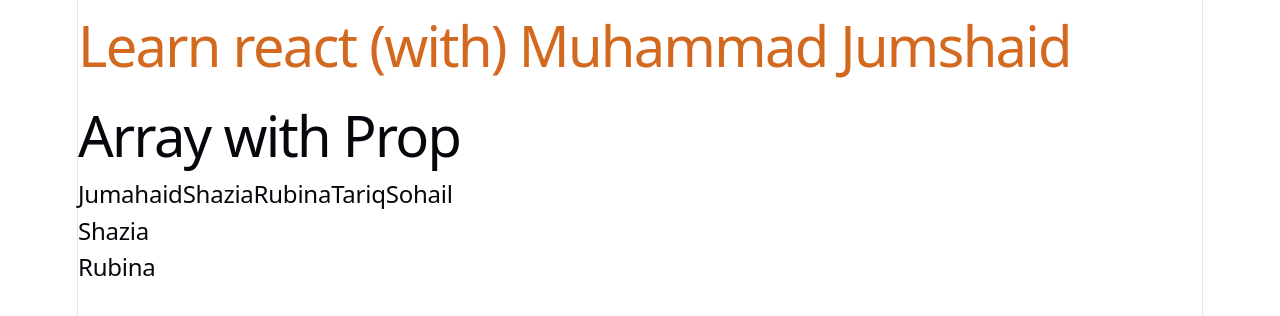
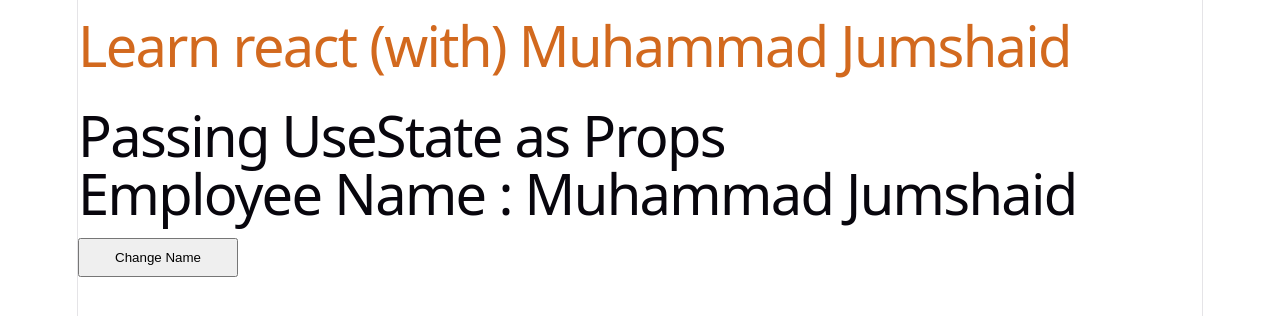
Before and after one commit to MuhammadJumshaid/Jumshaid-reactcode, a React (Vite) app: page / in a window 1280 px wide. Shown: the top 316 px of the page. Built offline with nearby package versions, Linux system fonts and the light colour scheme.

Commit message:
20260706_Passing UseState as Props

```diff
--- a/src/App.jsx
+++ b/src/App.jsx
@@ -1,7 +1,9 @@
 
+import { useState } from 'react'
 import './App.css'
-import ArrayProps from './ArrayProps'
-import ObjectProps from './ObjectProps'
+import UseStateAsProps from './UseStateAsProps'
+// import ArrayProps from './ArrayProps'
+// import ObjectProps from './ObjectProps'
 // import Assignment_3 from './Assignment_3'
 // import PropsInReact from './PropsInReact'
 // import Assignment2 from './Assignment2'
@@ -14,7 +16,15 @@ import ObjectProps from './ObjectProps'
 // import CompFun, { flower, Provinces } from './CompFun'
 
 function App() {
-//  let myName = "Muhammad Jumshaid"
+
+// const [empName, setEmpName] = ("Muhammad Jumshaid");
+
+// console.log(empName) // M
+// alert(empName)   // M
+// //  let myName = "Muhammad Jumshaid"
+
+const [user, setUser] = useState("Muhammad Jumshaid")
+// const [user, setUser] = useState("")
 
 // const employee = {
 //   empName : "Jumshaid",
@@ -35,7 +45,7 @@ function App() {
 //   empMail : "jimi@gmail.com"
 // }
 
-const empNames = ["Jumahaid", "Shazia", "Rubina", "Tariq","Sohail"]
+// const empNames = ["Jumahaid", "Shazia", "Rubina", "Tariq","Sohail"]
   return (
     <>
    <h1 style={{color : 'chocolate' }}>Learn react (with) Muhammad Jumshaid</h1>
@@ -57,9 +67,16 @@ const empNames = ["Jumahaid", "Shazia", "Rubina", "Tariq","Sohail"]
 <ObjectProps user = {employee2}/>
 <ObjectProps user = {employee3}/> */}
 
+{/* <ArrayProps emplyoeeName = {empNames}/> */}
+
+{/* <UseStateAsProps userName = {user} /> */}
+{/* if there not any name we should now show this */}
+{
+user && <UseStateAsProps userName = {user} />
+}
+<button onClick={()=>setUser("Saima Batool")} style={{width : '160px', padding : '10px'}}>Change Name</button>
 
 
-<ArrayProps emplyoeeName = {empNames}/>
    </>
   )
 }
--- a/src/ArrayProps.jsx
+++ b/src/ArrayProps.jsx
@@ -1,4 +1,4 @@
-import React from 'react'
+// import React from 'react'
 
 const ArrayProps = (props) => {
 // const ArrayProps = ({emplyoeeName}) => {
--- /dev/null
+++ b/src/UseStateAsProps.jsx
@@ -0,0 +1,14 @@
+import React from 'react'
+
+const UseStateAsProps = ({userName}) => {
+  return (
+    <div>
+      <h1>Passing UseState as Props</h1>
+
+      <h1>Employee Name : {userName}</h1>
+
+    </div>
+  )
+}
+
+export default UseStateAsProps
```
